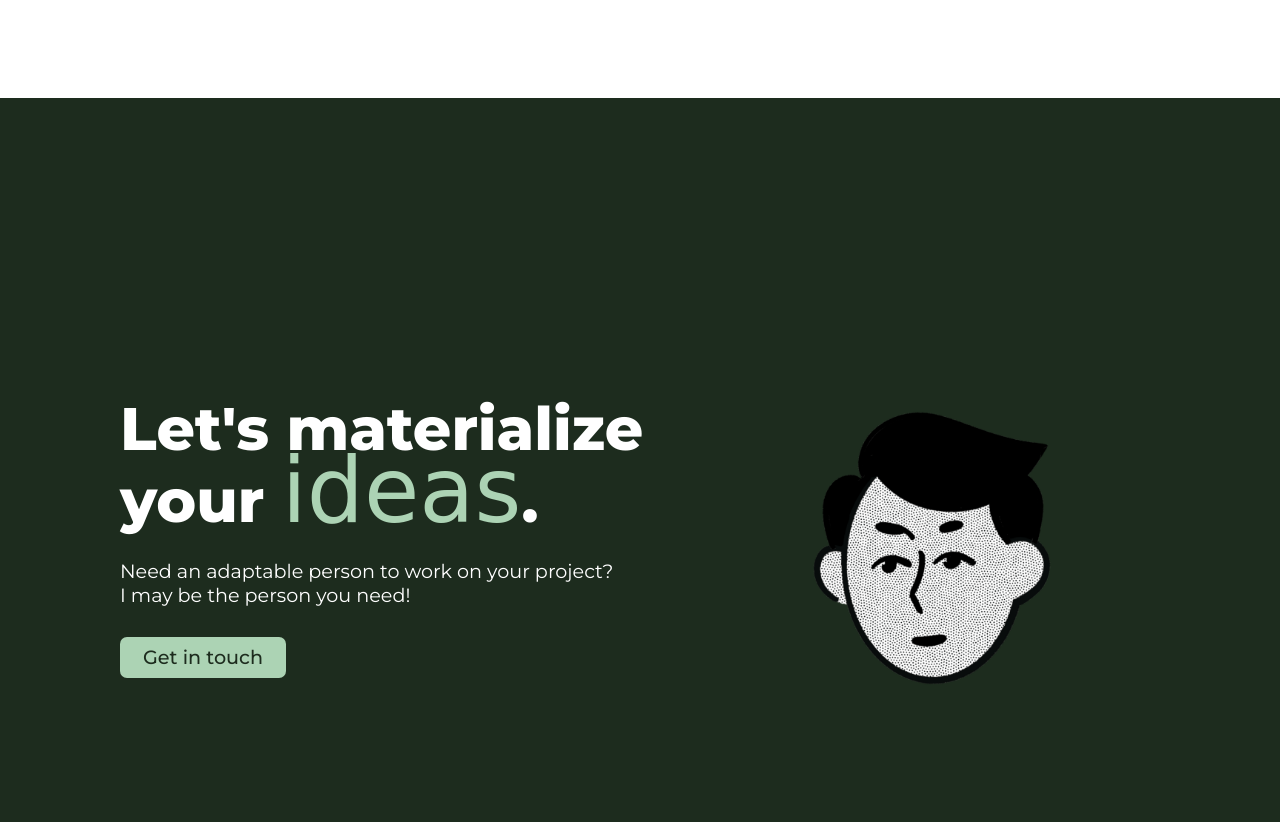
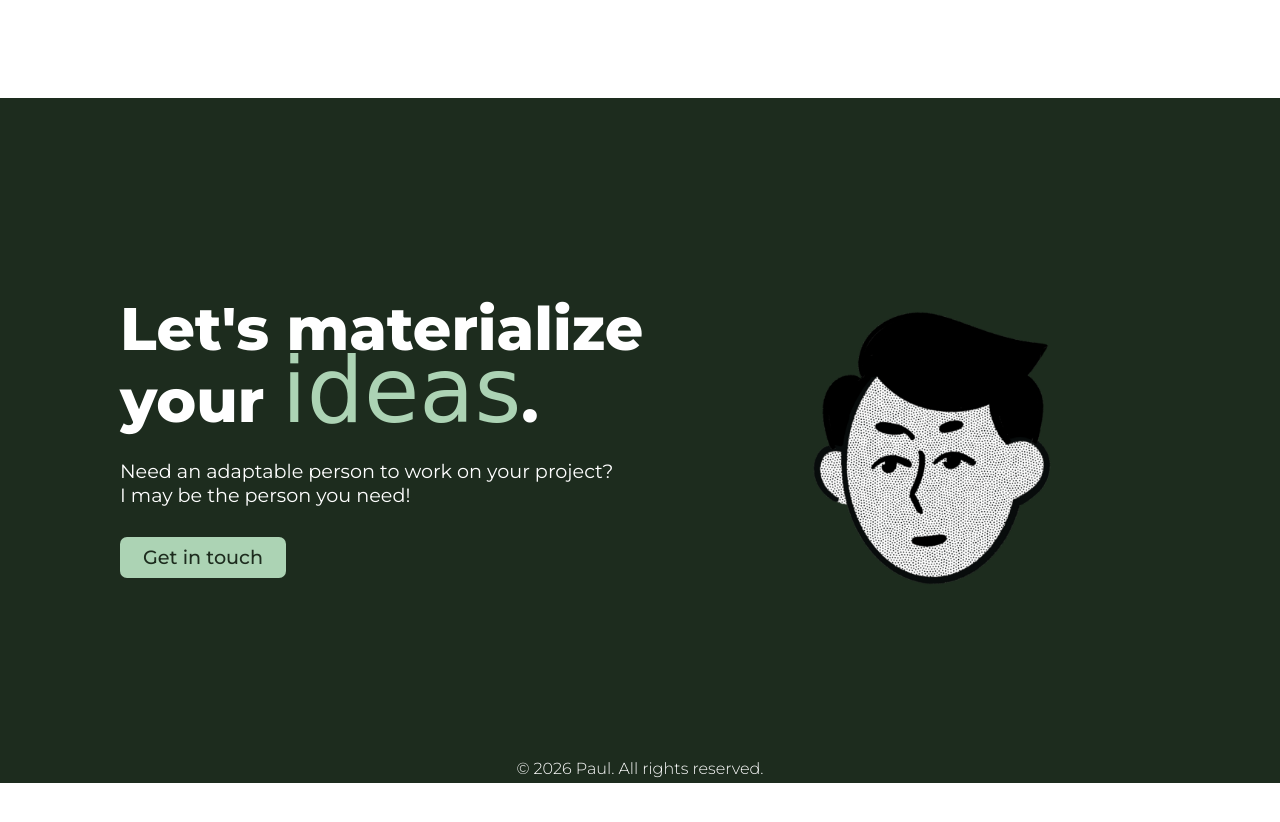
Before and after one commit to Iwop-Mag/portfolio, a plain HTML site: page index.html in a window 1280 px wide. Shown: the part 2924-3746 px from the top of the page. After the commit the page ends 3707 px from the top, so only its background shows below. Drawn offline with Linux system fonts and the light colour scheme; a web font is replaced by a local one.

Commit message:
Added the contact section as well as the rights into the portfolio landing page.

```diff
--- a/index.html
+++ b/index.html
@@ -94,6 +94,7 @@
                 <li>Docker</li>
                 <li>AWS</li>
             </ul>
+
         </div>
     </div>
     <div id="sectionSpacerSmall"></div>
@@ -108,6 +109,9 @@
             <img src="images/logo/githubAvatarPaul.png" alt="Paul Icon" class="contactImage">
         </div>
     </div>
+    <div class="rights">
+        <p>© 2026 Paul. All rights reserved.</p>
+    </div>
     <script src="script.js"></script>
 </body>
 </html>
--- a/index_style.css
+++ b/index_style.css
@@ -309,8 +309,8 @@
 .contactSection {
     background-color: #1d2c1e;
     padding-left: 100px;
-    padding-top: 250px;
-    padding-bottom: 300px;
+    padding-top: 150px;
+    padding-bottom: 100px;
     text-align: left;
     font-family: 'Montserrat', sans-serif;
     color: #fff;
@@ -389,3 +389,13 @@
     height: 400px;
     margin-right: 150px;
 }
+
+.rights {
+    background-color: #1d2c1e;
+    font-family: 'montserrat', sans-serif;
+    font-weight: 300;
+    font-size: 1em;
+    color: #fff;
+    text-align: center;
+    padding: 5px;
+}
```
